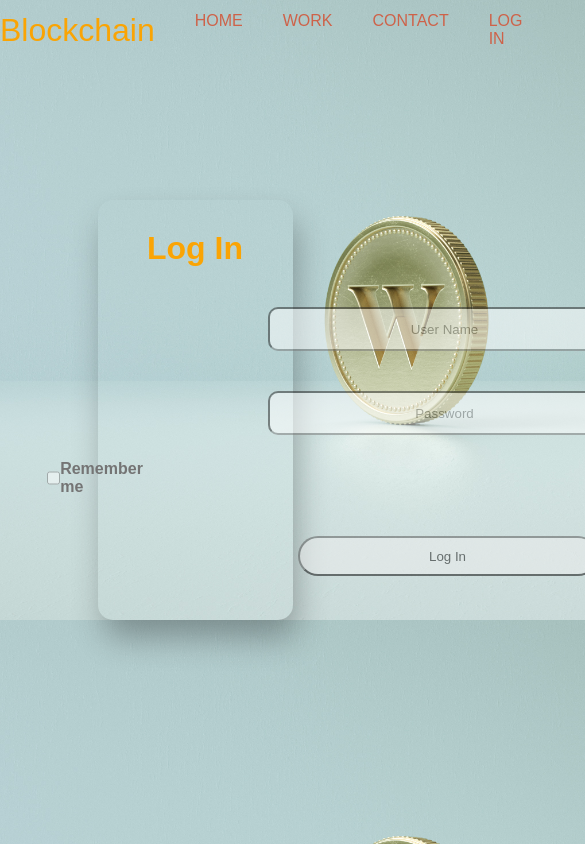
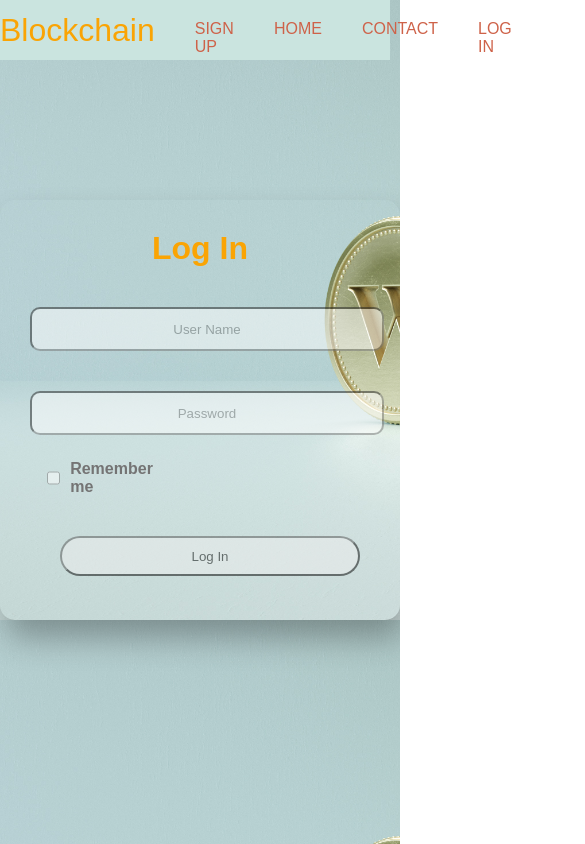
Before and after one commit to sayfha/final-project, a plain HTML site: page log.html in a window 390 px wide. Shown: the top 844 px of the page, 585 px wide, since content can reach past the window. Drawn offline with Linux system fonts and the light colour scheme.

Commit message:
add second css

```diff
--- a/log.html
+++ b/log.html
@@ -20,8 +20,8 @@
         <h1 class="h1-nav">Blockchain</h1>
       </div>
       <div class="wr-nav">
-        <a href="/index.html">home</a>
-        <a href="/second.html">work</a>
+        <a href="/index.html">Sign up</a>
+        <a href="/second.html">Home</a>
         <a href="#">contact</a>
         <a href="/log.html">log In</a>
       </div>
@@ -34,7 +34,7 @@
           <input class="input-log" type="password" placeholder="Password">
           <div class="check-log">
             <input class="chbox-log" type="checkbox">
-        <p>Remember me</p>
+            <label for="" >Remember me</label>
           </div>
           <button class="button-log">Log In</button>
         </div>
--- a/style.css
+++ b/style.css
@@ -406,11 +406,10 @@ flex-wrap: wrap;
 }
 .log-main1{
     display: flex;
-    background-size: cover;
+    /* background-size: cover; */
     height: 420px;
     width: 50%;
     margin: auto;
-    /* padding-top: 150px; */
     border-radius: 15px;
     box-shadow: 5px 19px 33px -2px rgba(0,0,0,0.30);
 -webkit-box-shadow: 5px 19px 33px -2px rgba(0,0,0,0.30);
@@ -460,7 +459,7 @@ transition: 0.5s;
     width: 30px;
 
 }
-.check-log p{
+.check-log label{
     display: flex;
     margin-right: 370px;
     font-weight: 700;
@@ -484,5 +483,30 @@ transition: 0.5s;
 }
 @media screen and (max-width: 600px){
     .h1-nav{font-weight: 400;  padding-left: 0px;}
-    .wr-nav{margin-right: 600px;}
+    .wr-nav{margin-right: 600px;margin-top: 15px;}
+    .nav-bar{background-color: #cae4df ; }
 }
+@media screen and (max-width: 600px){
+    .box-3{display: flex;flex-direction: column;height: 850px;}
+    .img-box3{margin-left: 100px;}
+}
+@media screen and (max-width: 600px){
+    .friendly{
+        margin-left: 10px;
+    }
+}
+@media screen and (max-width: 600px){
+    .box-4{display: flex; flex-direction: column; height: 2250px;align-items: center;}
+}
+@media screen and (max-width: 600px){
+    .icons{margin-left: 60px;}
+}
+@media screen and (max-width: 600px){
+.icon-play{margin-right: 30px;}
+}
+@media screen and (max-width: 600px){
+    .log-main1{ width: 400px;}
+    .log-main .input-log{margin-left: 30px;}
+    .button-log{margin-left: 60px;}
+    .check-log label{padding-left: 10px;}
+}
```
Also changed, not shown: index.html (+2 -2 lines), second.html (+2 -2 lines). Lines whose indentation alone changed are shown as unchanged.
